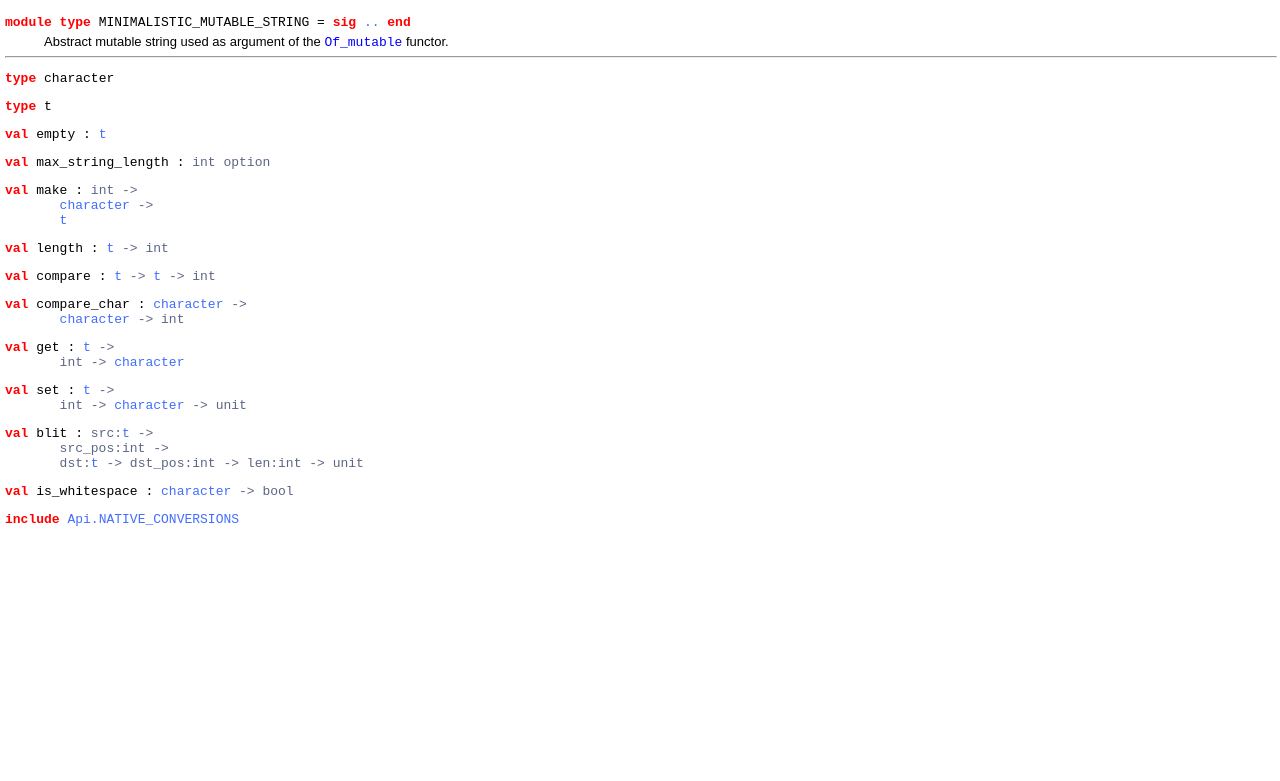
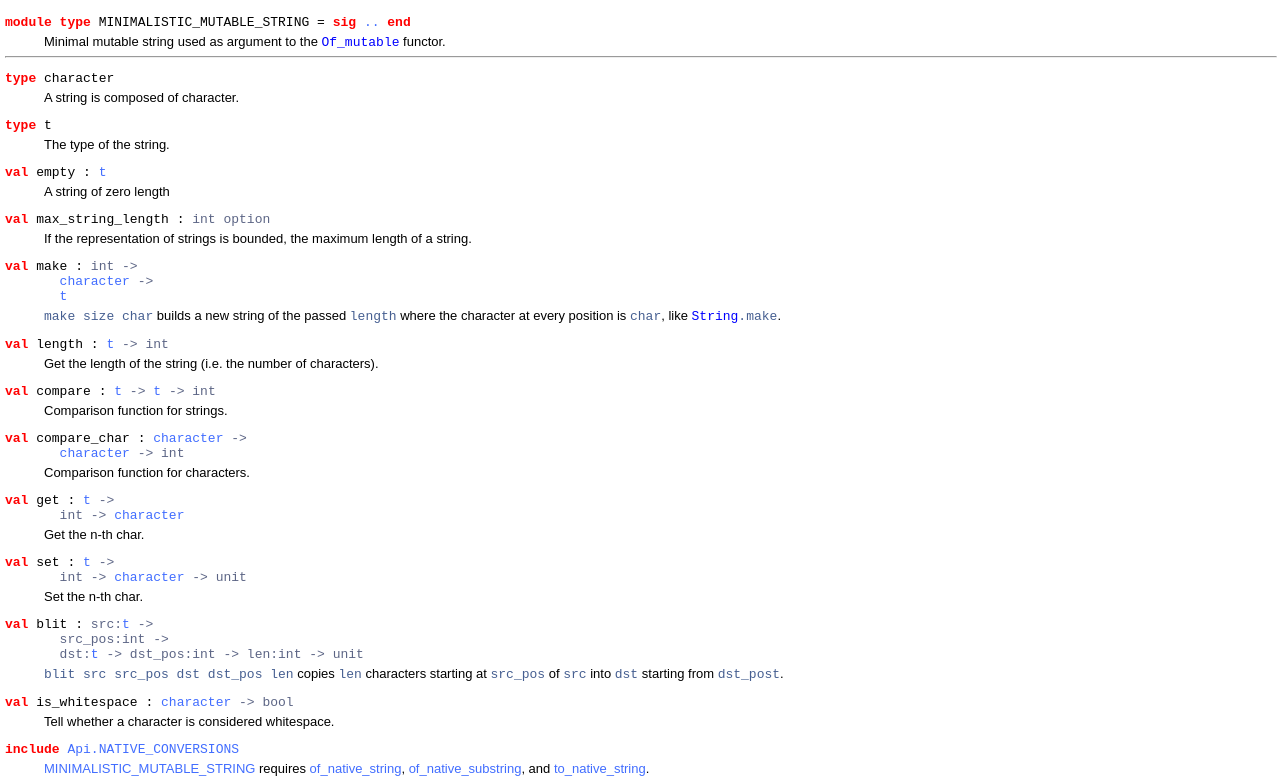
Before and after one commit to hammerlab/sosa, a plain HTML site: page doc/Api.MINIMALISTIC_MUTABLE_STRING.html in a window 1280 px wide. Shown: the part 72-853 px from the top of the page. Before the commit the page ends 800 px from the top, so only its background shows below. Drawn offline with Linux system fonts and the light colour scheme.

Commit message:
Update doc per latest commit to doc_gen branch

```diff
--- a/doc/Api.MINIMALISTIC_MUTABLE_STRING.html
+++ b/doc/Api.MINIMALISTIC_MUTABLE_STRING.html
@@ -26,25 +26,70 @@
 <h1>Module type <a href="type_Api.MINIMALISTIC_MUTABLE_STRING.html">Api.MINIMALISTIC_MUTABLE_STRING</a></h1>
 
 <pre><span class="keyword">module type</span> MINIMALISTIC_MUTABLE_STRING = <code class="code"><span class="keyword">sig</span></code> <a href="Api.MINIMALISTIC_MUTABLE_STRING.html">..</a> <code class="code"><span class="keyword">end</span></code></pre><div class="info modtype top">
-Abstract mutable string used as argument of the <a href="Of_mutable.html"><code class="code"><span class="constructor">Of_mutable</span></code></a> functor.<br>
+Minimal mutable string used as argument to the <a href="Of_mutable.html"><code class="code"><span class="constructor">Of_mutable</span></code></a> functor.<br>
 </div>
 <hr width="100%">
 
 <pre><span id="TYPEcharacter"><span class="keyword">type</span> <code class="type"></code>character</span> </pre>
+<div class="info ">
+A string is composed of character.<br>
+</div>
 
 
 <pre><span id="TYPEt"><span class="keyword">type</span> <code class="type"></code>t</span> </pre>
+<div class="info ">
+The type of the string.<br>
+</div>
 
 
-<pre><span id="VALempty"><span class="keyword">val</span> empty</span> : <code class="type"><a href="Api.MINIMALISTIC_MUTABLE_STRING.html#TYPEt">t</a></code></pre>
-<pre><span id="VALmax_string_length"><span class="keyword">val</span> max_string_length</span> : <code class="type">int option</code></pre>
-<pre><span id="VALmake"><span class="keyword">val</span> make</span> : <code class="type">int -><br>       <a href="Api.MINIMALISTIC_MUTABLE_STRING.html#TYPEcharacter">character</a> -><br>       <a href="Api.MINIMALISTIC_MUTABLE_STRING.html#TYPEt">t</a></code></pre>
-<pre><span id="VALlength"><span class="keyword">val</span> length</span> : <code class="type"><a href="Api.MINIMALISTIC_MUTABLE_STRING.html#TYPEt">t</a> -> int</code></pre>
-<pre><span id="VALcompare"><span class="keyword">val</span> compare</span> : <code class="type"><a href="Api.MINIMALISTIC_MUTABLE_STRING.html#TYPEt">t</a> -> <a href="Api.MINIMALISTIC_MUTABLE_STRING.html#TYPEt">t</a> -> int</code></pre>
-<pre><span id="VALcompare_char"><span class="keyword">val</span> compare_char</span> : <code class="type"><a href="Api.MINIMALISTIC_MUTABLE_STRING.html#TYPEcharacter">character</a> -><br>       <a href="Api.MINIMALISTIC_MUTABLE_STRING.html#TYPEcharacter">character</a> -> int</code></pre>
-<pre><span id="VALget"><span class="keyword">val</span> get</span> : <code class="type"><a href="Api.MINIMALISTIC_MUTABLE_STRING.html#TYPEt">t</a> -><br>       int -> <a href="Api.MINIMALISTIC_MUTABLE_STRING.html#TYPEcharacter">character</a></code></pre>
-<pre><span id="VALset"><span class="keyword">val</span> set</span> : <code class="type"><a href="Api.MINIMALISTIC_MUTABLE_STRING.html#TYPEt">t</a> -><br>       int -> <a href="Api.MINIMALISTIC_MUTABLE_STRING.html#TYPEcharacter">character</a> -> unit</code></pre>
-<pre><span id="VALblit"><span class="keyword">val</span> blit</span> : <code class="type">src:<a href="Api.MINIMALISTIC_MUTABLE_STRING.html#TYPEt">t</a> -><br>       src_pos:int -><br>       dst:<a href="Api.MINIMALISTIC_MUTABLE_STRING.html#TYPEt">t</a> -> dst_pos:int -> len:int -> unit</code></pre>
-<pre><span id="VALis_whitespace"><span class="keyword">val</span> is_whitespace</span> : <code class="type"><a href="Api.MINIMALISTIC_MUTABLE_STRING.html#TYPEcharacter">character</a> -> bool</code></pre>
+<pre><span id="VALempty"><span class="keyword">val</span> empty</span> : <code class="type"><a href="Api.MINIMALISTIC_MUTABLE_STRING.html#TYPEt">t</a></code></pre><div class="info ">
+A string of zero length<br>
+</div>
+
+<pre><span id="VALmax_string_length"><span class="keyword">val</span> max_string_length</span> : <code class="type">int option</code></pre><div class="info ">
+If the representation of strings is bounded,
+      the maximum length of a string.<br>
+</div>
+
+<pre><span id="VALmake"><span class="keyword">val</span> make</span> : <code class="type">int -><br>       <a href="Api.MINIMALISTIC_MUTABLE_STRING.html#TYPEcharacter">character</a> -><br>       <a href="Api.MINIMALISTIC_MUTABLE_STRING.html#TYPEt">t</a></code></pre><div class="info ">
+<code class="code">make size char</code> builds a new string of the passed <code class="code">length</code> where the
+      character at every position is <code class="code">char</code>, like <code class="code"><span class="constructor">String</span>.make</code>.<br>
+</div>
+
+<pre><span id="VALlength"><span class="keyword">val</span> length</span> : <code class="type"><a href="Api.MINIMALISTIC_MUTABLE_STRING.html#TYPEt">t</a> -> int</code></pre><div class="info ">
+Get the length of the string (i.e. the number of characters).<br>
+</div>
+
+<pre><span id="VALcompare"><span class="keyword">val</span> compare</span> : <code class="type"><a href="Api.MINIMALISTIC_MUTABLE_STRING.html#TYPEt">t</a> -> <a href="Api.MINIMALISTIC_MUTABLE_STRING.html#TYPEt">t</a> -> int</code></pre><div class="info ">
+Comparison function for strings.<br>
+</div>
+
+<pre><span id="VALcompare_char"><span class="keyword">val</span> compare_char</span> : <code class="type"><a href="Api.MINIMALISTIC_MUTABLE_STRING.html#TYPEcharacter">character</a> -><br>       <a href="Api.MINIMALISTIC_MUTABLE_STRING.html#TYPEcharacter">character</a> -> int</code></pre><div class="info ">
+Comparison function for characters.<br>
+</div>
+
+<pre><span id="VALget"><span class="keyword">val</span> get</span> : <code class="type"><a href="Api.MINIMALISTIC_MUTABLE_STRING.html#TYPEt">t</a> -><br>       int -> <a href="Api.MINIMALISTIC_MUTABLE_STRING.html#TYPEcharacter">character</a></code></pre><div class="info ">
+Get the n-th char.<br>
+</div>
+
+<pre><span id="VALset"><span class="keyword">val</span> set</span> : <code class="type"><a href="Api.MINIMALISTIC_MUTABLE_STRING.html#TYPEt">t</a> -><br>       int -> <a href="Api.MINIMALISTIC_MUTABLE_STRING.html#TYPEcharacter">character</a> -> unit</code></pre><div class="info ">
+Set the n-th char.<br>
+</div>
+
+<pre><span id="VALblit"><span class="keyword">val</span> blit</span> : <code class="type">src:<a href="Api.MINIMALISTIC_MUTABLE_STRING.html#TYPEt">t</a> -><br>       src_pos:int -><br>       dst:<a href="Api.MINIMALISTIC_MUTABLE_STRING.html#TYPEt">t</a> -> dst_pos:int -> len:int -> unit</code></pre><div class="info ">
+<code class="code">blit src src_pos dst dst_pos len</code> copies <code class="code">len</code> characters starting at
+      <code class="code">src_pos</code> of <code class="code">src</code> into <code class="code">dst</code> starting from <code class="code">dst_post</code>.<br>
+</div>
+
+<pre><span id="VALis_whitespace"><span class="keyword">val</span> is_whitespace</span> : <code class="type"><a href="Api.MINIMALISTIC_MUTABLE_STRING.html#TYPEcharacter">character</a> -> bool</code></pre><div class="info ">
+Tell whether a character is considered whitespace.<br>
+</div>
+
 <pre><span class="keyword">include</span> <a href="Api.NATIVE_CONVERSIONS.html">Api.NATIVE_CONVERSIONS</a></pre>
+<div class="info ">
+<a href="MINIMALISTIC_MUTABLE_STRING.html">MINIMALISTIC_MUTABLE_STRING</a> requires
+      <a href="Api.NATIVE_CONVERSIONS.html#VALof_native_string"> of_native_string</a>,
+      <a href="Api.NATIVE_CONVERSIONS.html#VALof_native_substring"> of_native_substring</a>,
+      and <a href="Api.NATIVE_CONVERSIONS.html#VALto_native_string"> to_native_string</a>.<br>
+</div>
 </body></html>
```
Also changed, not shown: doc/Api.html (+1 -1 lines), doc/index_module_types.html (+1 -1 lines), doc/index_types.html (+8 -2 lines), doc/index_values.html (+43 -10 lines), 1 other file.
